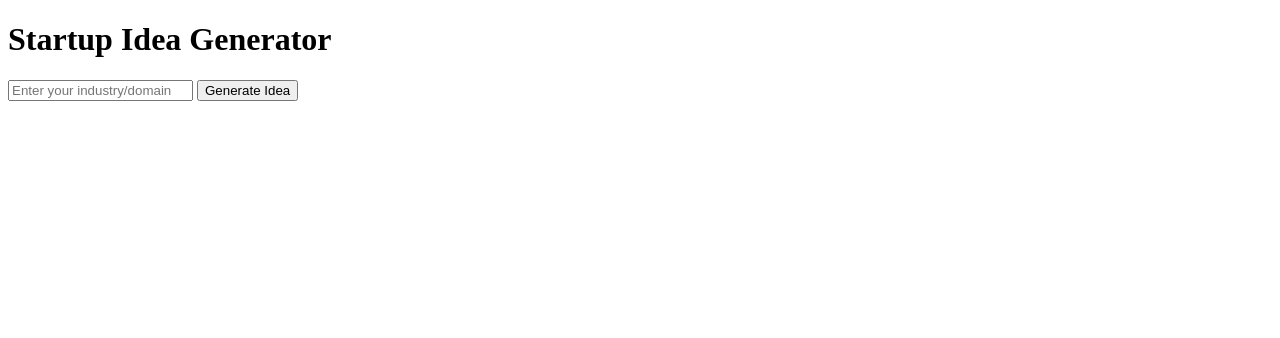
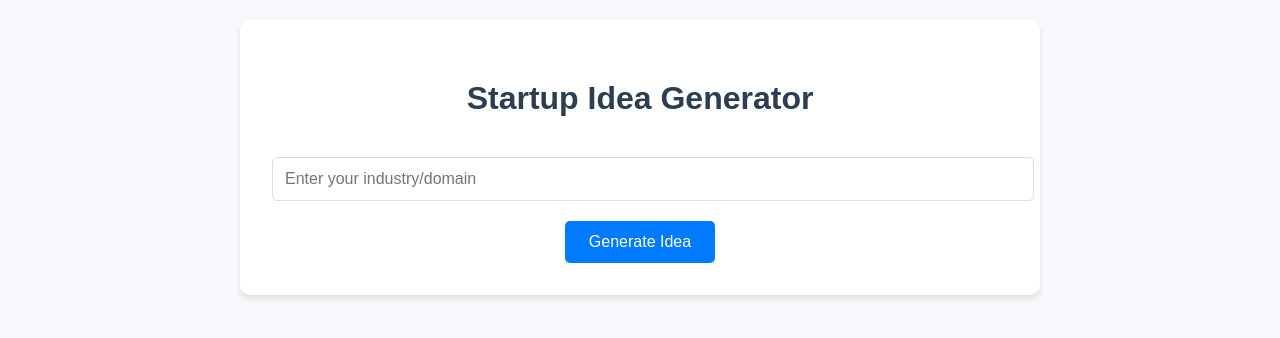
Before and after one commit to rakshan-bhat/startup_genertator, a Flask app: page / in a window 1280 px wide. Shown: the top 338 px of the page. Run offline with Flask 3, Linux system fonts and the light colour scheme.

Commit message:
frontend mod

```diff
--- a/static/styles.css
+++ b/static/styles.css
@@ -1,9 +1,63 @@
+body {
+    font-family: 'Arial', sans-serif;
+    line-height: 1.6;
+    color: #333;
+    max-width: 800px;
+    margin: 0 auto;
+    padding: 20px;
+    background-color: #f7f9fc;
+}
+
+.container {
+    background: white;
+    border-radius: 10px;
+    padding: 2rem;
+    box-shadow: 0 4px 6px rgba(0, 0, 0, 0.1);
+}
+
+h1 {
+    color: #2c3e50;
+    text-align: center;
+    margin-bottom: 2rem;
+}
+
+input[type="text"] {
+    width: 100%;
+    padding: 12px;
+    margin-bottom: 20px;
+    border: 1px solid #ddd;
+    border-radius: 5px;
+    font-size: 16px;
+}
+
+button {
+    background: #007bff;
+    color: white;
+    border: none;
+    padding: 12px 24px;
+    border-radius: 5px;
+    cursor: pointer;
+    font-size: 16px;
+    display: block;
+    margin: 0 auto;
+}
+
+button:hover {
+    background: #0056b3;
+}
+
 .idea-container {
     background: #f8f9fa;
     border-radius: 10px;
     padding: 2rem;
     margin: 2rem 0;
     white-space: pre-wrap;
+    line-height: 1.8;
+}
+
+.action-buttons {
+    text-align: center;
+    margin-top: 2rem;
 }
 
 .btn {
@@ -13,8 +67,19 @@
     border-radius: 5px;
     text-decoration: none;
     transition: background 0.3s ease;
+    display: inline-block;
 }
 
 .btn:hover {
     background: #0056b3;
 }
+
+@media (max-width: 600px) {
+    .container {
+        padding: 1rem;
+    }
+
+    .idea-container {
+        padding: 1rem;
+    }
+}
```
